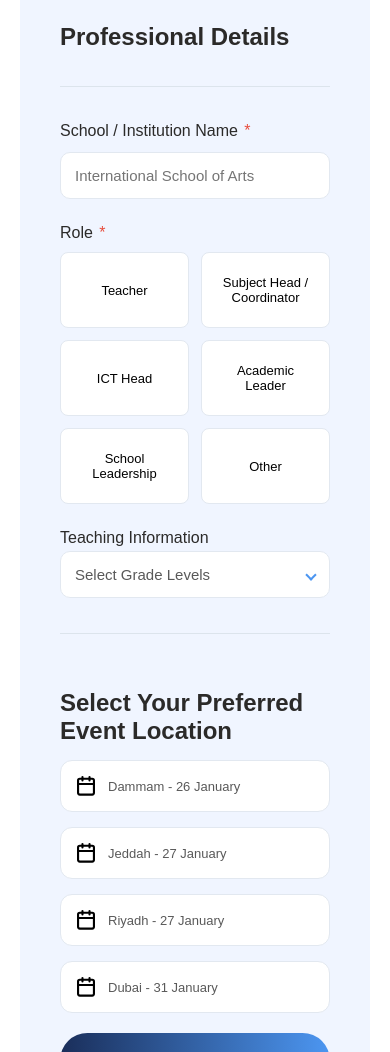
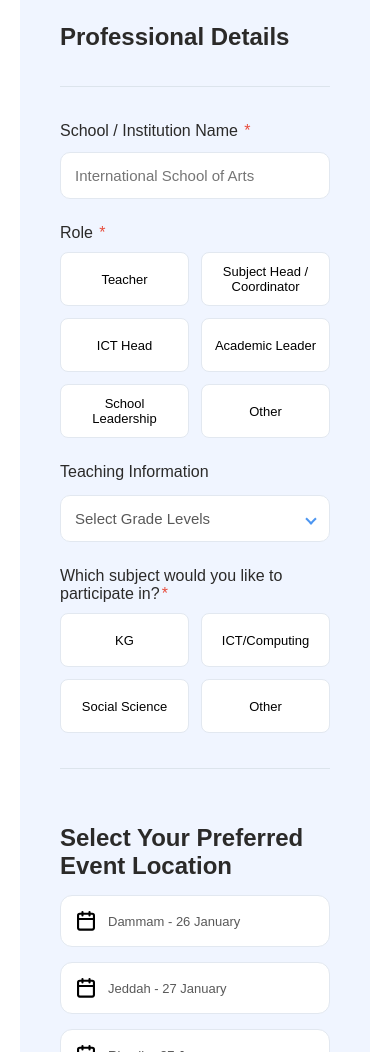
Before and after one commit to AjithMogaveeraSooral/kodeit-educator-event, a plain HTML site: page index.html in a window 390 px wide. Shown: the part 1599-2651 px from the top of the page. Drawn offline with nearby package versions, Linux system fonts and the light colour scheme; a web font is replaced by a local one.

Commit message:
Updated design

```diff
--- a/css/style.css
+++ b/css/style.css
@@ -420,6 +420,13 @@ h1 {
   display: none;
 }
 
+.subject-options-grid {
+  display: grid;
+  grid-template-columns: repeat(4, 1fr);
+  gap: 12px;
+  margin-top: 10px;
+}
+
 .custom-radio input:checked + span {
   background: var(--accent-blue);
   color: #ffffff;
@@ -444,9 +451,17 @@ h1 {
   line-height: 1.2;
 }
 
+.subject-options-grid .custom-radio span,
+.role-options-grid .custom-radio span {
+  min-height: 40px;
+  padding: 6px 10px;
+  font-size: 13px;
+}
+
 .custom-multiselect {
   position: relative;
   width: 100%;
+  padding-top: 10px;
 }
 
 .select-box {
@@ -645,6 +660,9 @@ h1 {
   .role-options-grid {
     grid-template-columns: repeat(2, 1fr);
   }
+  .subject-options-grid {
+    grid-template-columns: repeat(2, 1fr);
+  }
 
   .why-register-box {
     position: relative;
--- a/index.html
+++ b/index.html
@@ -314,6 +314,39 @@
                 </div>
               </div>
 
+              <div class="form-group">
+                  <label class="form-label"
+                    >Which subject would you like to participate in?<span class="required">*</span></label
+                  >
+                  <div class="subject-options-grid">
+                    <label class="custom-radio">
+                      <input
+                        type="radio"
+                        name="subject"
+                        value="KG"
+                        required
+                      />
+                      <span>KG</span>
+                    </label>
+                    <label class="custom-radio">
+                      <input
+                        type="radio"
+                        name="subject"
+                        value="ICT/Computing"
+                      />
+                      <span>ICT/Computing</span>
+                    </label>
+                    <label class="custom-radio">
+                      <input type="radio" name="subject" value="ICT Head" />
+                      <span>Social Science</span>
+                    </label>
+                    <label class="custom-radio">
+                      <input type="radio" name="subject" value="Other" />
+                      <span>Other</span>
+                    </label>
+                  </div>
+                </div>
+
               <hr class="form-divider" />
 
               <div class="form-section">
--- a/js/script.js
+++ b/js/script.js
@@ -1,6 +1,6 @@
 document.addEventListener('DOMContentLoaded', function() {
     const registrationForm = document.getElementById('registrationForm');
-    const scriptURL = 'https://script.google.com/macros/s/AKfycby21-3ftg6ajjN0HuzmgBoUztr76qDXH3XLnNY8ywnXbyD-U60NwC2_ylnJ925lCJ77JQ/exec'; // <--- Paste your App Script URL here
+    const scriptURL = 'https://script.google.com/macros/s/AKfycbzhqWMPjKN7YbsltH-VZcCsmZ2H_5hCmu5aRewVuHl4HtsgHS9LopxDNZk2LRdmlw5xVw/exec'; // <--- Paste your App Script URL here
 
     registrationForm.addEventListener('submit', function(e) {
         e.preventDefault();
@@ -38,65 +38,6 @@ document.addEventListener('DOMContentLoaded', function() {
     });
 });
 
-// document.addEventListener('DOMContentLoaded', function() {
-//     const registrationForm = document.getElementById('registrationForm');
-//     const scriptURL = 'https://script.google.com/macros/s/AKfycbx_o9it8P7O2vLSGmXPm2_Tq3sAmDMZhqNADe53dgwZCLxlllEero3_xmTuNyxV2_8W/exec';
-
-//     registrationForm.addEventListener('submit', function(e) {
-//         e.preventDefault();
-
-//         // 1. Validation for Grade Levels
-//         const checkedGrades = document.querySelectorAll('input[name="grade_levels[]"]:checked');
-//         if (checkedGrades.length === 0) {
-//             alert('Please select at least one Grade Level.');
-//             return;
-//         }
-
-//         // 2. UI Loading State
-//         const submitBtn = document.querySelector('.btn-submit-modern');
-//         const originalText = submitBtn.innerText;
-//         submitBtn.innerText = "Processing...";
-//         submitBtn.disabled = true;
-
-//         // 3. Prepare Data
-//         const formData = new FormData(registrationForm);
-
-//         // Convert multi-select grades to a readable string for Email/Sheet
-//         const selectedGrades = Array.from(checkedGrades).map(cb => cb.value).join(', ');
-
-//         // Data object for EmailJS (Ensure keys match your EmailJS Template variables)
-//         const emailParams = {
-//             fullName: formData.get('fullName'),
-//             email: formData.get('email'),
-//             mobile: formData.get('mobile'),
-//             city: formData.get('city'),
-//             school: formData.get('school'),
-//             role: formData.get('role'),
-//             location: formData.get('location'),
-//             grade_levels: selectedGrades
-//         };
-
-//         // 4. Execute both requests in parallel
-//         const googleSheetRequest = fetch(scriptURL, { method: 'POST', body: formData });
-//         const emailJSRequest = emailjs.send("service_plpagse", "template_foy8dz9", emailParams);
-
-//         Promise.all([googleSheetRequest, emailJSRequest])
-//             .then(() => {
-//                 alert('Registration Successful! Your details are saved and a confirmation email has been sent.');
-//                 registrationForm.reset();
-//                 updateLabel(); // Reset the custom multiselect label
-//             })
-//             .catch(error => {
-//                 console.error('Error!', error);
-//                 alert('Submission failed. Please check your connection and try again.');
-//             })
-//             .finally(() => {
-//                 submitBtn.innerText = originalText;
-//                 submitBtn.disabled = false;
-//             });
-//     });
-// });
-
 function toggleDropdown() {
   const checkboxes = document.getElementById("checkboxes");
   checkboxes.style.display = checkboxes.style.display === "block" ? "none" : "block";
```
